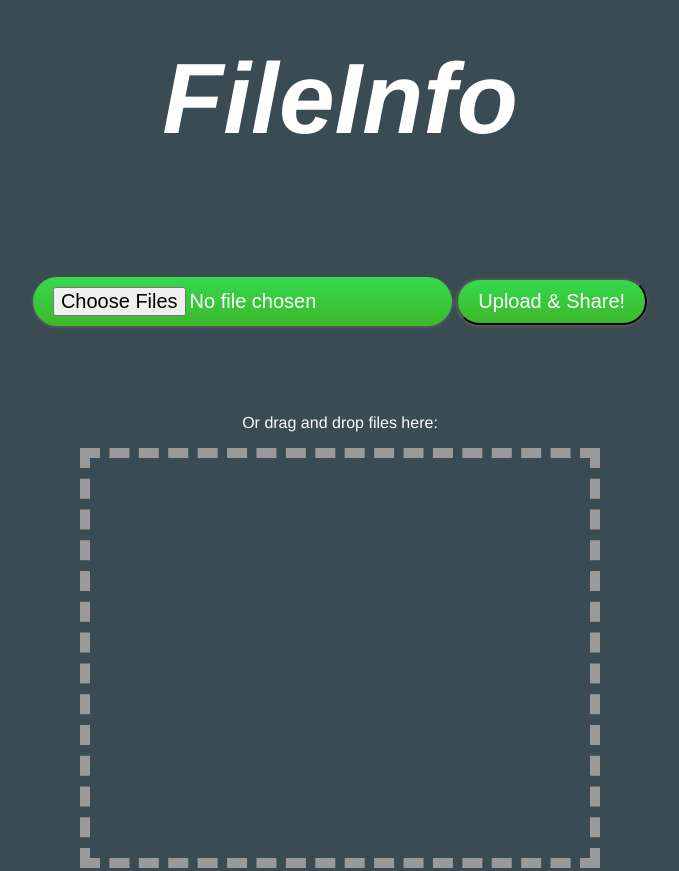
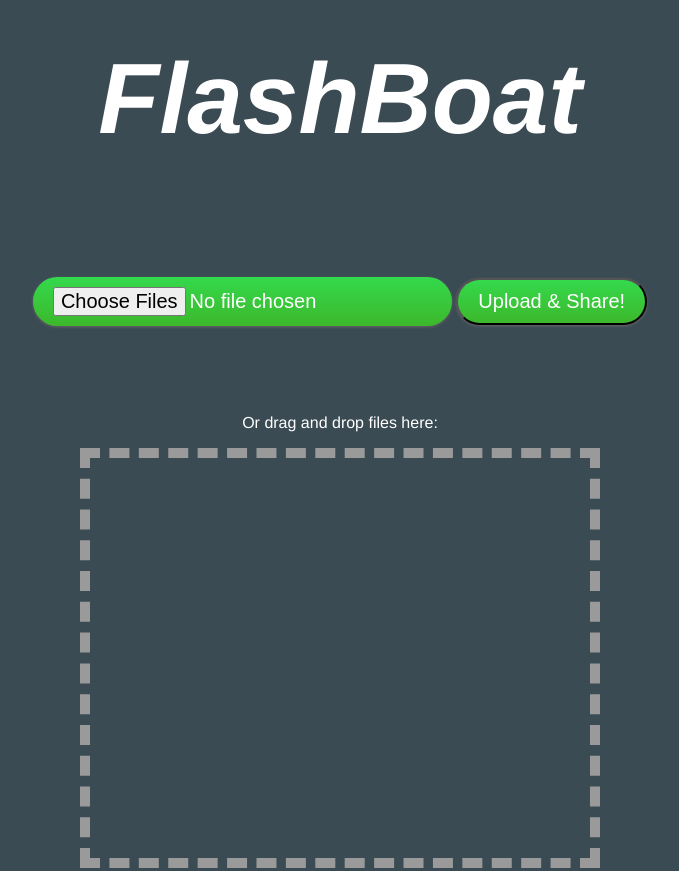
Before and after one commit to zhan1348/FlashBoat, a website: page public/index.html in a window 1280 px wide. Shown: the part 208-1079 px from the top of the page, without its empty margins (300-979 px from the left). Drawn offline with Linux system fonts and the light colour scheme; a script that the page names is missing.

Commit message:
changed title and deleted head.jpg

```diff
--- a/public/index.html
+++ b/public/index.html
@@ -25,7 +25,7 @@
 			<div class ="container zoomOutUp animated">
             <h1 class="bold">Welcome</h1> </div>
 			<div class ="container bounceInLeft animated">
-            <h1 class="bold">FileInfo</h1>
+            <h1 class="bold">FlashBoat</h1>
 			</div>
             <br><br><br>
 			<div class ="container bounceInRight animated">
```
Also changed, not shown: public/headshot.jpg (deleted).
